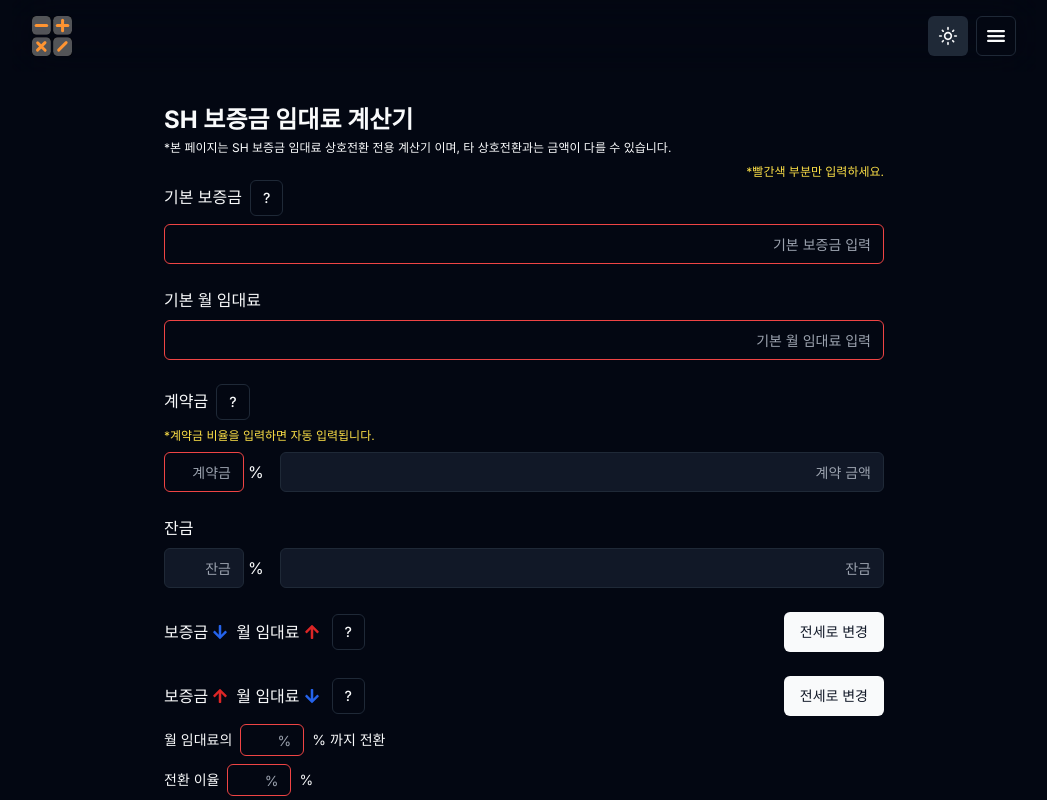
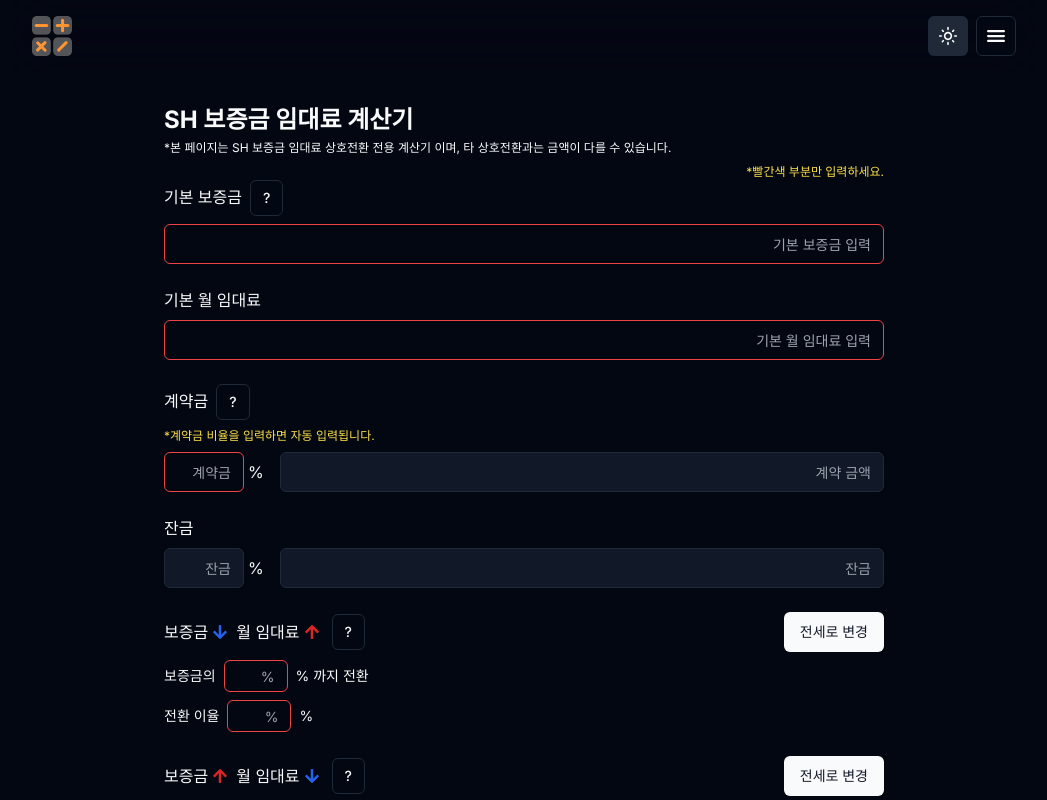
Before and after one commit to WebKBS/deposit-calculator, a Next.js app: page / in a window 1280 px wide. Shown: the top 800 px of the page, without its empty margins (116-1163 px from the left). Built offline with nearby package versions, Linux system fonts and the light colour scheme.

Commit message:
보증금 임대료 전환 컴포넌트 분리완료

```diff
--- a/components/sh/components/Card/ChangeStateCard.tsx
+++ b/components/sh/components/Card/ChangeStateCard.tsx
@@ -1,13 +1,17 @@
 import { TipAlertDialog } from '@/components/Modal/TipAlertDialog';
 
 import DepositChangeButton from '../Button/DepositChangeButton';
-import ChangeState from '../ChangeState/TitleState';
+import TitleState from '../ChangeState/TitleState';
+import ConversionCard from './ConversionCard';
 
 const ChangeStateCard = () => {
   return (
+    <>
       <div className="flex items-center justify-between gap-2 mb-2">
         <div className="flex items-center gap-3">
-        <ChangeState />
+          <div className="flex flex-wrap items-center gap-2 justify-center">
+            <TitleState />
+          </div>
           <TipAlertDialog
             title="보증금, 월 임대료 상호전환"
             body="SH 모집공고를 보시면 상호전환에 대한 내용이 적혀있습니다. 공고물 또는 제공하는 건물에 대해 모두 상호전환 비율이 다를 수 있으며, 입력하시는 비율에 따라 보증금과 임대료는 자동으로 입력됩니다. 보증금 및 월 임대료 변경으로 보증금 상향, 임대로 하향, 등 전환 계산 가능하며, 기본 보증금, 기본 월 임대료, 계약금 변경시 상호전환의 내용은 초기화 됩니다. 단위는 %이며 소수점까지 가능합니다. 예) 50.5 = 50.5%"
@@ -15,6 +19,8 @@
         </div>
         <DepositChangeButton />
       </div>
+      <ConversionCard />
+    </>
   );
 };
 
--- /dev/null
+++ b/components/sh/components/Card/ConversionCard.tsx
@@ -0,0 +1,24 @@
+import { useDepositChangeStore } from '../../store/depositChangeStore';
+import ConversionRateInput from '../Input/ConversionRateInput';
+import MaxConversionRateInput from '../Input/MaxConversionRateInput';
+
+const ConversionCard = () => {
+  const isDepositChange = useDepositChangeStore(
+    (state) => state.isDepositChange
+  );
+
+  return (
+    <>
+      <div className="flex items-center gap-2 mb-2 text-sm">
+        {!isDepositChange ? '보증금의' : '월 임대료의'} {''}
+        <MaxConversionRateInput /> % 까지 전환
+      </div>
+      <div className="flex items-center gap-2 mb-2 text-sm">
+        전환 이율
+        <ConversionRateInput /> %
+      </div>
+    </>
+  );
+};
+
+export default ConversionCard;
--- a/components/sh/components/ChangeState/TitleState.tsx
+++ b/components/sh/components/ChangeState/TitleState.tsx
@@ -8,6 +8,7 @@
   );
 
   return (
+    <div>
       <div className="flex flex-wrap items-center gap-2 justify-center">
         <p className="flex items-center gap-1">
           <Label>보증금</Label>
@@ -26,6 +27,7 @@
           )}
         </p>
       </div>
+    </div>
   );
 };
 
--- /dev/null
+++ b/components/sh/components/Input/ConversionRateInput.tsx
@@ -0,0 +1,30 @@
+import { Input } from '@/components/ui/input';
+import { ChangeEvent } from 'react';
+import useConversionRateStore from '../../store/ConversionRateStore';
+
+const ConversionRateInput = () => {
+  const conversionRate = useConversionRateStore(
+    (state) => state.conversionRate
+  );
+
+  const setConversionRate = useConversionRateStore(
+    (state) => state.setConversionRate
+  );
+
+  const handleConversionRate = (event: ChangeEvent<HTMLInputElement>) => {
+    setConversionRate(event);
+  };
+
+  return (
+    <Input
+      type="text"
+      placeholder="%"
+      maxLength={6}
+      className="w-16 h-8 text-right border-red-500"
+      onChange={handleConversionRate}
+      value={conversionRate}
+    />
+  );
+};
+
+export default ConversionRateInput;
--- a/components/sh/components/Input/MaxConversionRentInput.tsx
+++ b/components/sh/components/Input/MaxConversionRateInput.tsx
@@ -2,7 +2,7 @@
 import { ChangeEvent } from 'react';
 import useMaxConversionRateStore from '../../store/maxConversionRateStore';
 
-const MaxConversionRentInput = () => {
+const MaxConversionRateInput = () => {
   const maxConversionRate = useMaxConversionRateStore(
     (state) => state.maxConversionRate
   );
@@ -27,4 +27,4 @@
   );
 };
 
-export default MaxConversionRentInput;
+export default MaxConversionRateInput;
--- /dev/null
+++ b/components/sh/store/ConversionRateStore.ts
@@ -0,0 +1,19 @@
+import { ChangeEvent } from 'react';
+import { create } from 'zustand';
+
+interface IConversionRateStore {
+  conversionRate: string;
+  setConversionRate: ({ target }: ChangeEvent<HTMLInputElement>) => void;
+}
+
+const useConversionRateStore = create<IConversionRateStore>((set) => ({
+  conversionRate: '',
+
+  setConversionRate: ({ target }) => {
+    set(() => ({
+      conversionRate: target.value,
+    }));
+  },
+}));
+
+export default useConversionRateStore;
```
Also changed, not shown: 1 other file (tests, documents, lock files or other folders). Lines whose indentation alone changed are shown as unchanged.
